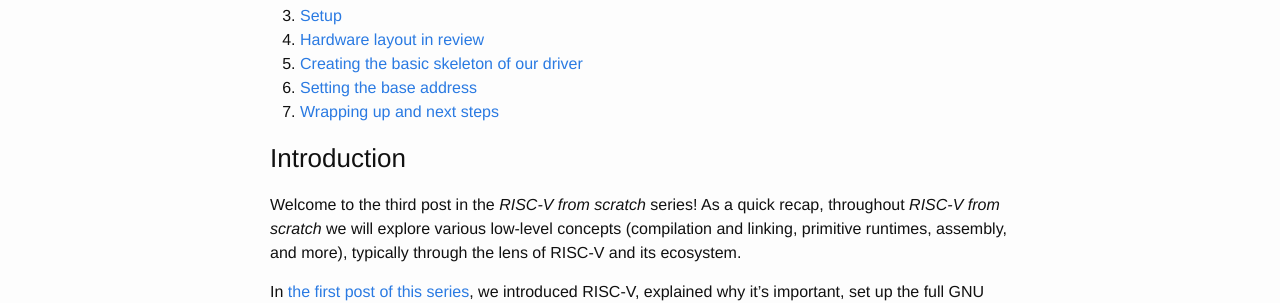
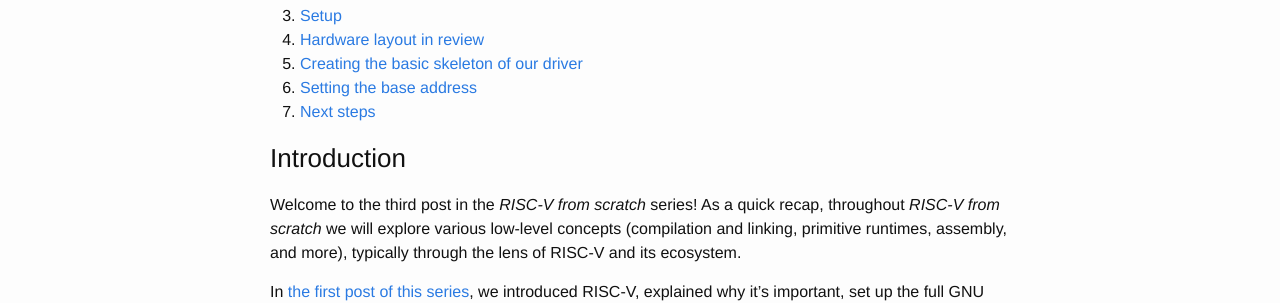
Before and after one commit to twilco/twilco.github.io, a Jekyll site: the page built from _posts/2019-07-08-riscv-from-scratch-3.markdown, in a window 1280 px wide and 900 px high. Shown: the part 331-634 px from the top of the window. Built offline with Jekyll 4.4.1, drawn with Linux system fonts in a browser that asks for light colours; comment, search, counter and statistics services are not loaded; some of the changed text lies outside the part shown.

Commit message:
Make concluding section title more concise

```diff
--- a/_posts/2019-07-08-riscv-from-scratch-3.markdown
+++ b/_posts/2019-07-08-riscv-from-scratch-3.markdown
@@ -250,7 +250,7 @@ SECTIONS
 ...more below...
 {% endhighlight %}
 
-### Wrapping up and next steps
+### Next steps
 
 Today we learned about UARTs and USARTs, the NS16550A specification, interrupts, and even more devicetree properties.  We also have created a solid skeleton for our UART assembly driver, and have codified the `__uart_base_addr` as a symbol in our linker file for easy UART register access.
 
```
